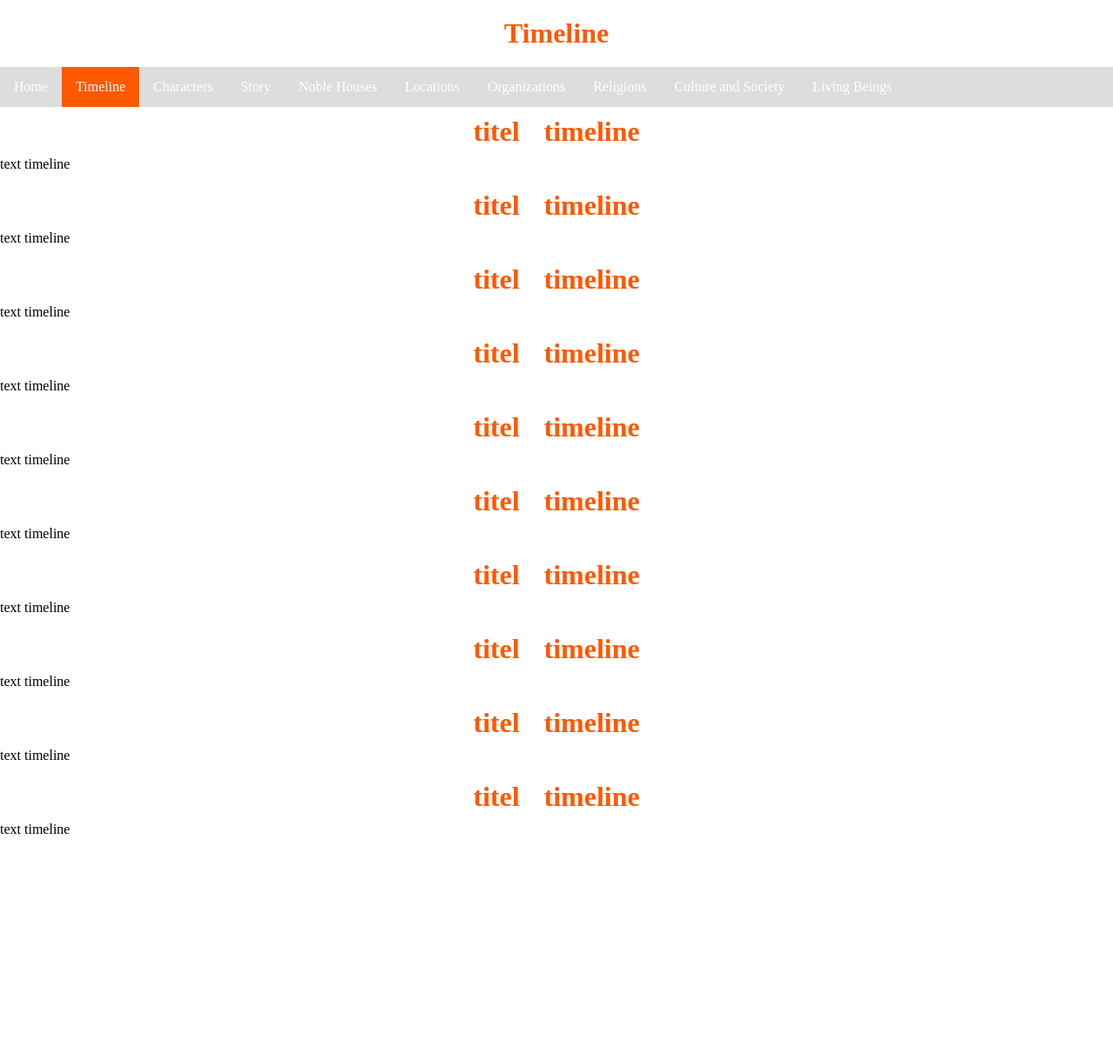
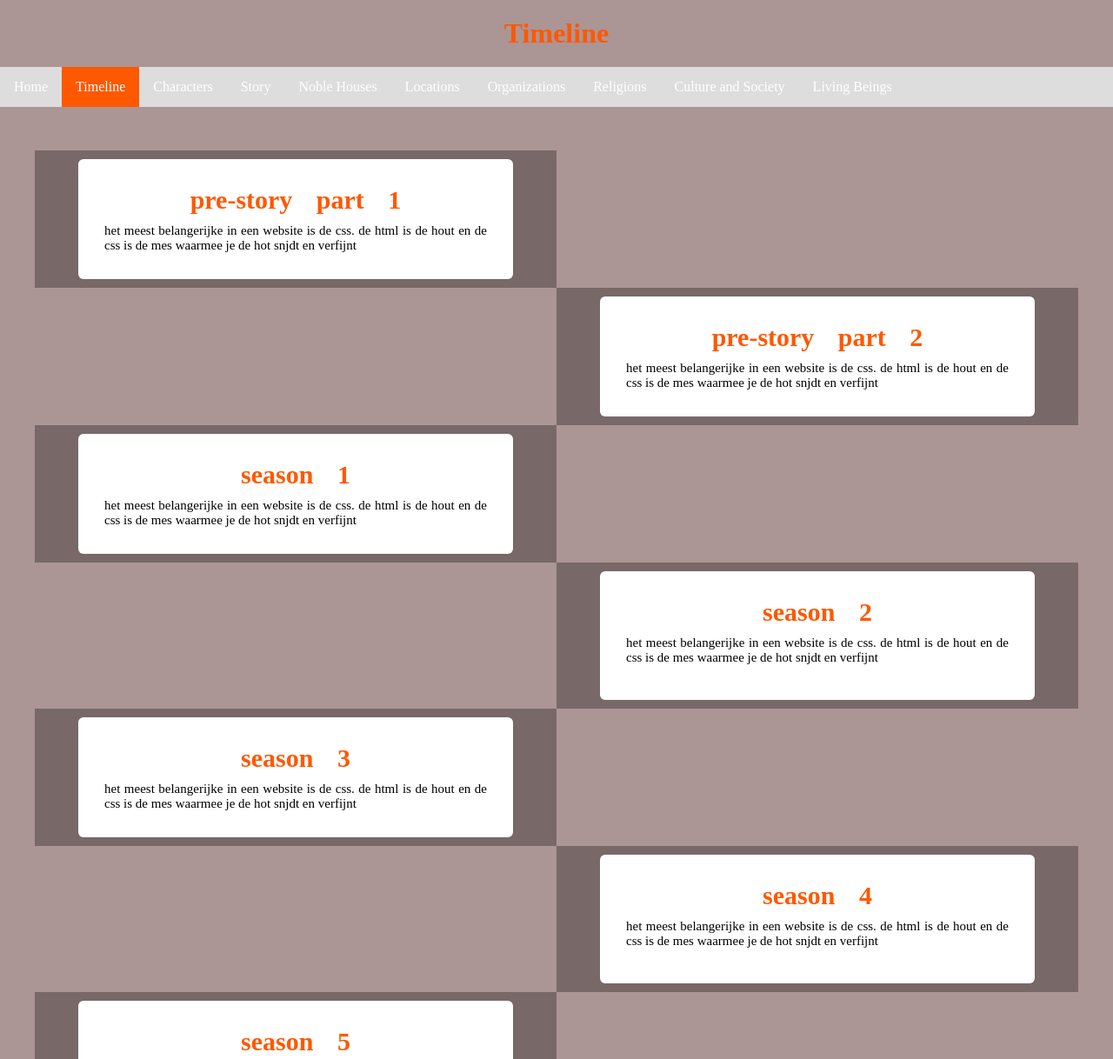
Before and after one commit to emmaus-archief/2223-4H-website-4hin1-daniel, a plain HTML site: page timeline.html in a window 1280 px wide. Shown: the top 1218 px of the page at 87% size. Before the commit the page ends 973 px from the top, so only its background shows below. Drawn offline with Linux system fonts and the light colour scheme.

Commit message:
mark 3.1
ik ben begonnen aan de timeline. het is goed onderweg maar aanpassingen maken en zelf customizen zal altijd een leuke uitdaging zijn. het eerstvolgende wat nu moet gebeuren is nu de logo's van de houses in de timeline logo's zetten voor s1 tot s8. voor pre story moet ik nog wat verzinnen

```diff
--- a/style.css
+++ b/style.css
@@ -9,7 +9,7 @@
 
 html, body {                      /* geldt voor html en body */
   margin: 0px;                    /* standaard marge 0 */
-  background-image:  #676767 );/*/* achtergrondkleur lichtgrijs */
+  background-color:  #ac9595 ;/*/* achtergrondkleur lichtgrijs */
   font-family: serif;            /* tekstkleur donkergrijs */
 }
 
@@ -124,6 +124,37 @@ body * {                          /* geldt voor alles in body */
 
 /* css code homepage stopt en timeline begint*/
 
+.timeline {
+  position: relative;
+  max-width: 1200px;
+  margin: 50px auto;
+}
+
+.container {
+  padding: 10px 50px;
+  position:relative;
+  width: 50%;
+  background: rgba(0,0,0,0.3)
+
+}
+
+.textbox {
+  padding: 20px 30px;
+  background: #ffff;
+  position: relative;
+  border-radius:6px;
+  font-size: 15px;
+}
+
+.left {
+  left: 0;
+}
+
+.right {
+  left: 50%;
+}
+
+
 
 
 
--- a/timeline.html
+++ b/timeline.html
@@ -32,64 +32,74 @@
     </nav>
 </div>
 <div class="timeline">
-  <div class="container">
+  <div class="container left">
     <div class="textbox">
-      <h1>titel timeline</h1>
-      <p> text timeline</p>
+      <h1> pre-story part 1</h1>
+      <p> het meest belangerijke in een website is de css. de html is de hout en de
+ css is de mes waarmee je de hot snjdt en verfijnt</p>
     </div>
   </div>
-  <div class="container">
+  <div class="container right">
     <div class="textbox">
-      <h1>titel timeline</h1>
-      <p> text timeline</p>
+      <h1> pre-story part 2</h1>
+      <p> het meest belangerijke in een website is de css. de html is de hout en de
+ css is de mes waarmee je de hot snjdt en verfijnt </p>
     </div>
   </div>
-  <div class="container">
+  <div class="container left">
     <div class="textbox">
-      <h1>titel timeline</h1>
-      <p> text timeline</p>
+      <h1>season 1</h1>
+      <p>  het meest belangerijke in een website is de css. de html is de hout en de
+ css is de mes waarmee je de hot snjdt en verfijnt</p>
     </div>
   </div>
-  <div class="container">
+  <div class="container right">
     <div class="textbox">
-      <h1>titel timeline</h1>
-      <p> text timeline</p>
+      <h1>season 2</h1>
+      <p>  het meest belangerijke in een website is de css. de html is de hout en de
+ css is de mes waarmee je de hot snjdt en verfijnt<p>
     </div>
   </div>
-  <div class="container">
+  <div class="container left">
     <div class="textbox">
-      <h1>titel timeline</h1>
-      <p> text timeline</p>
+      <h1>season 3</h1>
+      <p>  het meest belangerijke in een website is de css. de html is de hout en de
+ css is de mes waarmee je de hot snjdt en verfijnt</p>
     </div>
   </div>
-  <div class="container">
+  <div class="container right">
     <div class="textbox">
-      <h1>titel timeline</h1>
-      <p> text timeline</p>
+      <h1>season 4</h1>
+      <p>  het meest belangerijke in een website is de css. de html is de hout en de
+ css is de mes waarmee je de hot snjdt en verfijnt<p>
     </div>
   </div>
-  <div class="container">
+  <div class="container left">
     <div class="textbox">
-      <h1>titel timeline</h1>
-      <p> text timeline</p>
+      <h1>season 5</h1>
+      <p>  het meest belangerijke in een website is de css. de html is de hout en de
+ css is de mes waarmee je de hot snjdt en verfijnt</p>
     </div>
   </div>
-  <div class="container">
+  <div class="container right">
     <div class="textbox">
-      <h1>titel timeline</h1>
-      <p> text timeline</p>
+      <h1>season 6</h1>
+      <p>  het meest belangerijke in een website is de css. de html is de hout en de
+ css is de mes waarmee je de hot snjdt en verfijnt</p>
     </div>
   </div>
-  <div class="container">
+  <div class="container left">
     <div class="textbox">
-      <h1>titel timeline</h1>
-      <p> text timeline</p>
+      <h1>season 7</h1>
+      <p> het meest belangerijke in een website is de css. de html is de hout en de
+ css is de mes waarmee je de hot snjdt en verfijnt</p>
     </div>
   </div>
-  <div class="container">
+  <div class="container right">
     <div class="textbox">
-      <h1>titel timeline</h1>
-      <p> text timeline</p>
+      <h1>season 8</h1>
+      <p> het meest belangerijke in een website is de css. de html is de hout en de
+ css is de mes waarmee je de hot snjdt en verfijnt</p>
     </div>
   </div>
 </div>
```
Also changed, not shown: 1 other file.
